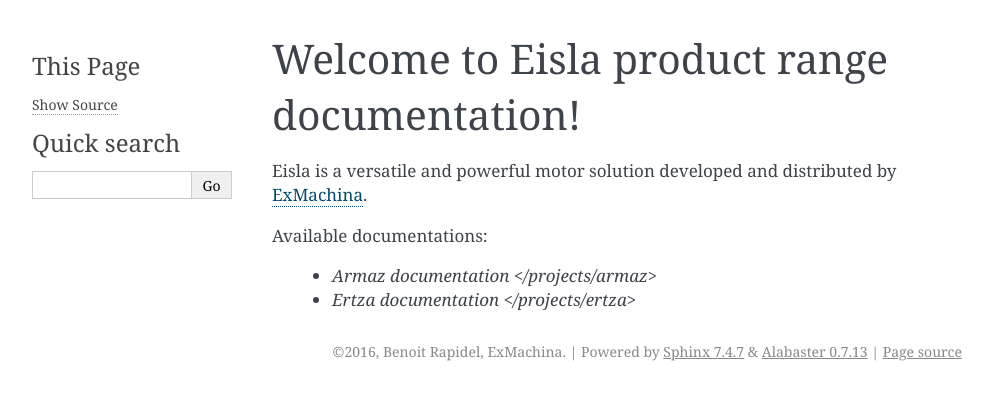
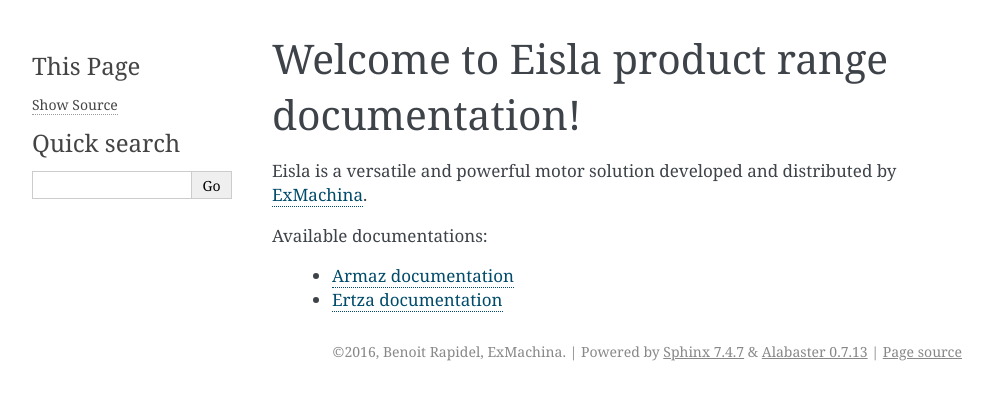
Before and after one commit to exmachina-dev/eisla-doc, a Sphinx documentation site: the page built from source/index.rst, in a window 1280 px wide. Shown: the top 400 px of the page, without its empty margins (148-1141 px from the left). Built offline with Sphinx 7.4.7, drawn with Linux system fonts in a browser that asks for light colours.

Commit message:
Fix doc links

```diff
--- a/source/index.rst
+++ b/source/index.rst
@@ -6,8 +6,8 @@
 
 Available documentations:
 
-    * `Armaz documentation </projects/armaz>`
-    * `Ertza documentation </projects/ertza>`
+    * `Armaz documentation </projects/armaz>`_
+    * `Ertza documentation </projects/ertza>`_
 
 .. .. toctree::
    :maxdepth: 2
```
